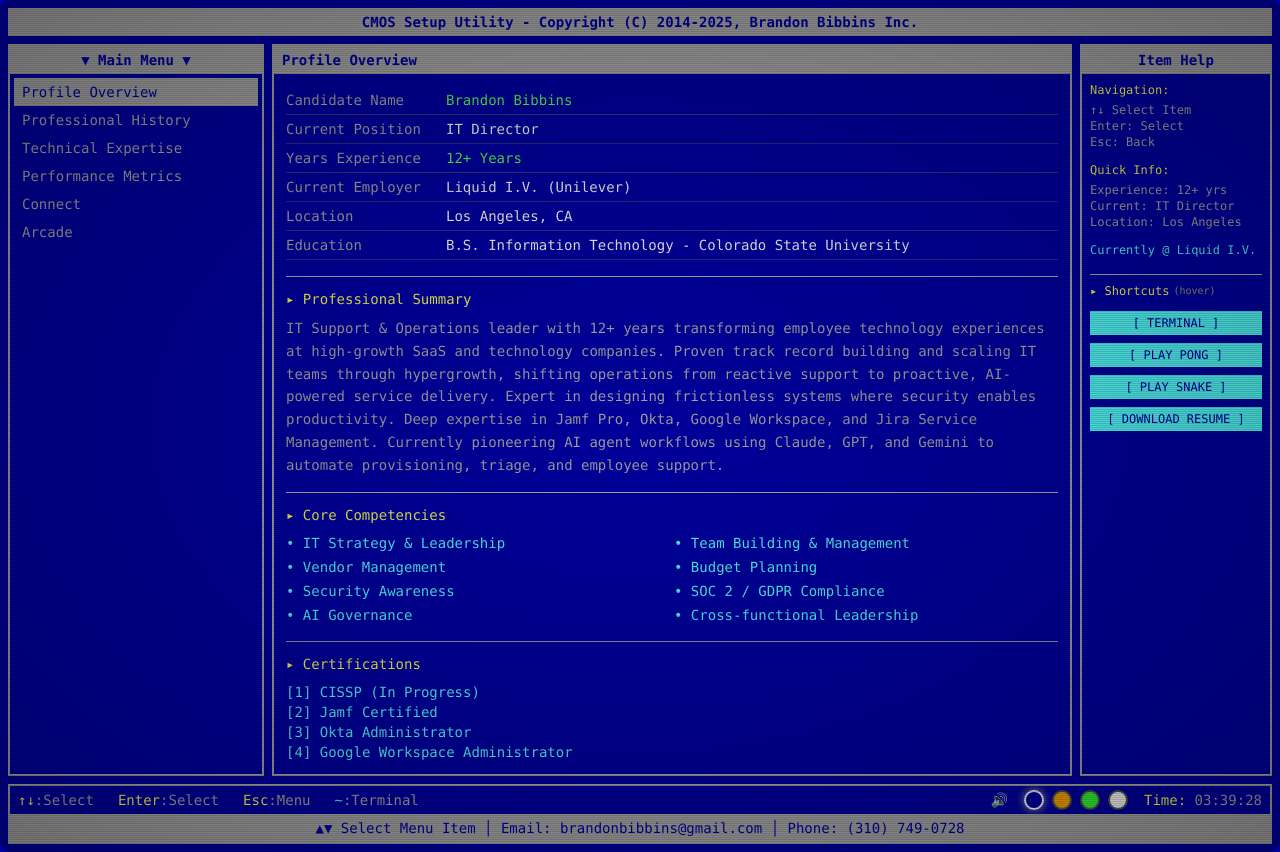
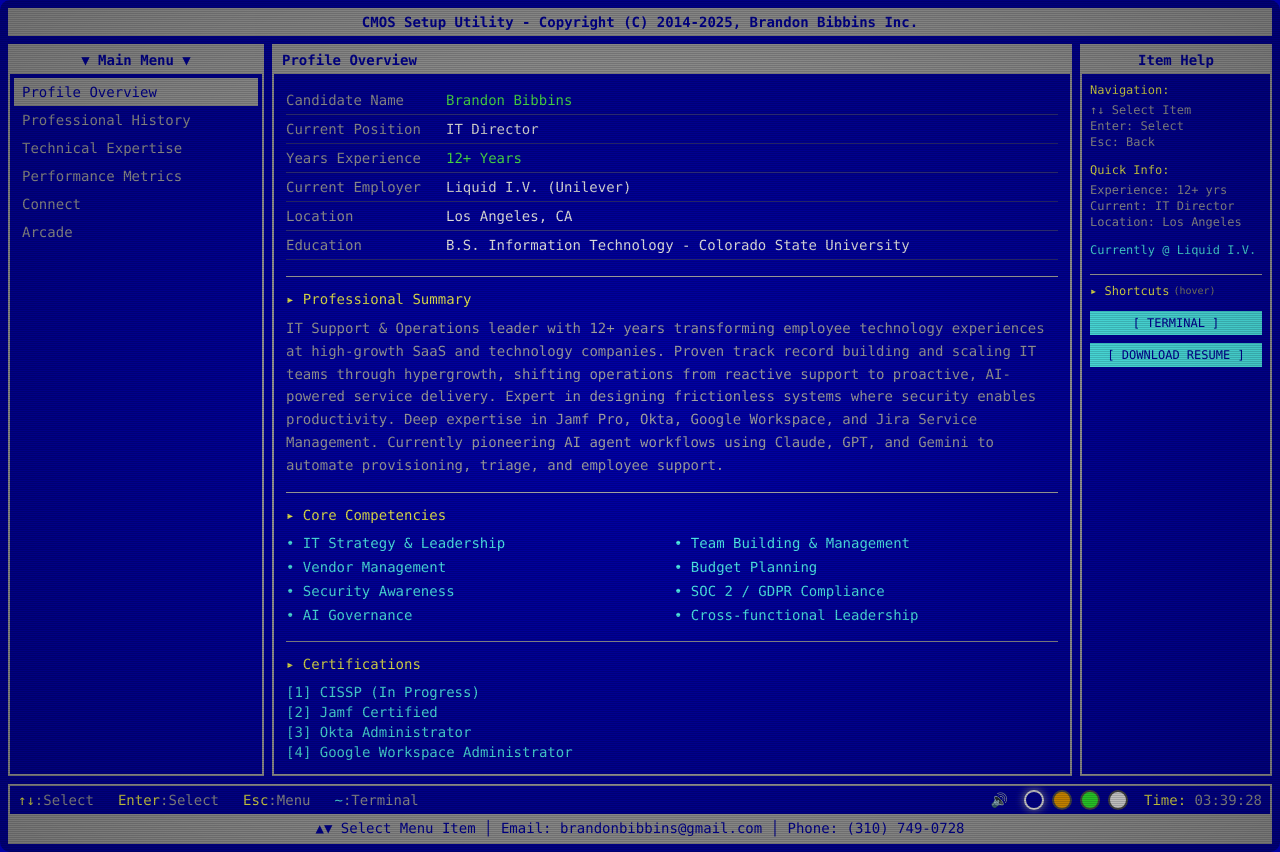
Before and after one commit to bibbsbb/bios-portfolio-v2, a Next.js app: page / in a window 1280 px wide. Built offline with nearby package versions, Linux system fonts and the light colour scheme.

Commit message:
Expand Snake and Tetris game board sizes
Increased the Snake game grid to 30x20 and updated all related calculations and rendering logic. Enlarged the Tetris board to 300x600px for better visibility. Also removed duplicate game launch buttons from the main UI.

```diff
--- a/app/page.tsx
+++ b/app/page.tsx
@@ -370,7 +370,8 @@
   }, [pongActive, pongStarted, pongWinner]);
 
   // Snake game constants
-  const GRID_SIZE = 20;
+  const GRID_WIDTH = 30;
+  const GRID_HEIGHT = 20;
   const POINTS_PER_FOOD = 10;
   const FOODS_PER_LEVEL = 5;
 
@@ -385,8 +386,8 @@
     let newFood: SnakeSegment;
     do {
       newFood = {
-        x: Math.floor(Math.random() * GRID_SIZE),
-        y: Math.floor(Math.random() * GRID_SIZE),
+        x: Math.floor(Math.random() * GRID_WIDTH),
+        y: Math.floor(Math.random() * GRID_HEIGHT),
       };
     } while (currentSnake.some(seg => seg.x === newFood.x && seg.y === newFood.y));
     return newFood;
@@ -432,7 +433,7 @@
         }
 
         // Check wall collision
-        if (newHead.x < 0 || newHead.x >= GRID_SIZE || newHead.y < 0 || newHead.y >= GRID_SIZE) {
+        if (newHead.x < 0 || newHead.x >= GRID_WIDTH || newHead.y < 0 || newHead.y >= GRID_HEIGHT) {
           setSnakeGameOver(true);
           playBeep('error');
           return prevSnake;
@@ -1738,11 +1739,11 @@
                   <span className="text-[#888]">Hi: {snakeHighScore}</span>
                   <button onClick={() => { setSnakeActive(false); resetSnakeGame(); }} className="ml-4 px-2 py-0.5 text-xs" style={{ background: '#ff5555', color: '#000' }}>QUIT</button>
                 </div>
-                <div className="flex-1 relative border-2 border-[#aaaaaa] mx-auto" style={{ width: '100%', maxWidth: '500px', aspectRatio: '1' }}>
+                <div className="flex-1 relative border-2 border-[#aaaaaa] mx-auto" style={{ width: '100%', maxWidth: '700px', aspectRatio: '1.5' }}>
                   {snake.map((segment, index) => (
-                    <div key={index} className="absolute" style={{ left: `${(segment.x / GRID_SIZE) * 100}%`, top: `${(segment.y / GRID_SIZE) * 100}%`, width: `${100 / GRID_SIZE}%`, height: `${100 / GRID_SIZE}%`, background: index === 0 ? '#55ff55' : '#33ff33', border: '1px solid #0a0a0a' }} />
+                    <div key={index} className="absolute" style={{ left: `${(segment.x / GRID_WIDTH) * 100}%`, top: `${(segment.y / GRID_HEIGHT) * 100}%`, width: `${100 / GRID_WIDTH}%`, height: `${100 / GRID_HEIGHT}%`, background: index === 0 ? '#55ff55' : '#33ff33', border: '1px solid #0a0a0a' }} />
                   ))}
-                  <div className="absolute" style={{ left: `${(food.x / GRID_SIZE) * 100}%`, top: `${(food.y / GRID_SIZE) * 100}%`, width: `${100 / GRID_SIZE}%`, height: `${100 / GRID_SIZE}%`, background: '#ff5555', borderRadius: '50%' }} />
+                  <div className="absolute" style={{ left: `${(food.x / GRID_WIDTH) * 100}%`, top: `${(food.y / GRID_HEIGHT) * 100}%`, width: `${100 / GRID_WIDTH}%`, height: `${100 / GRID_HEIGHT}%`, background: '#ff5555', borderRadius: '50%' }} />
                   {!snakeStarted && !snakeGameOver && (
                     <div className="absolute inset-0 flex items-center justify-center bg-black/70">
                       <div className="text-center">
@@ -1781,7 +1782,7 @@
                   <button onClick={() => { setTetrisActive(false); resetTetris(); }} className="ml-4 px-2 py-0.5 text-xs" style={{ background: '#ff5555', color: '#000' }}>QUIT</button>
                 </div>
                 <div className="flex gap-4 flex-1">
-                  <div className="relative border-2 border-[#aaaaaa]" style={{ width: '200px', height: '400px' }}>
+                  <div className="relative border-2 border-[#aaaaaa]" style={{ width: '300px', height: '600px' }}>
                     {tetrisBoard.map((row, y) => row.map((cell, x) => cell && (
                       <div key={`${x}-${y}`} className="absolute" style={{ left: `${x * 10}%`, top: `${y * 5}%`, width: '10%', height: '5%', background: TETRIS_COLORS[cell], border: '1px solid #0a0a0a' }} />
                     )))}
@@ -2012,39 +2013,6 @@
               style={{ background: colors.accent, color: colors.bg }}
             >
               [ TERMINAL ]
-            </button>
-
-            {/* Games Buttons */}
-            <button
-              onClick={() => {
-                setPongScore({ player: 0, cpu: 0 });
-                setPlayerY(50);
-                setCpuY(50);
-                setBallPos({ x: 50, y: 50 });
-                setBallVel({ x: 0, y: 0 });
-                setPongStarted(false);
-                setPongWinner(null);
-                setPongActive(true);
-                setTerminalOpen(true);
-                playBeep('enter');
-              }}
-              className="mt-2 w-full py-1 text-center cursor-pointer hover:opacity-80"
-              style={{ background: colors.accent, color: colors.bg }}
-            >
-              [ PLAY PONG ]
-            </button>
-
-            <button
-              onClick={() => {
-                resetSnakeGame();
-                setSnakeActive(true);
-                setTerminalOpen(true);
-                playBeep('enter');
-              }}
-              className="mt-2 w-full py-1 text-center cursor-pointer hover:opacity-80"
-              style={{ background: colors.accent, color: colors.bg }}
-            >
-              [ PLAY SNAKE ]
             </button>
 
             {/* Resume Download Button */}
@@ -2231,10 +2199,10 @@
                         key={index}
                         className="absolute"
                         style={{
-                          left: `${(segment.x / GRID_SIZE) * 100}%`,
-                          top: `${(segment.y / GRID_SIZE) * 100}%`,
-                          width: `${100 / GRID_SIZE}%`,
-                          height: `${100 / GRID_SIZE}%`,
+                          left: `${(segment.x / GRID_WIDTH) * 100}%`,
+                          top: `${(segment.y / GRID_HEIGHT) * 100}%`,
+                          width: `${100 / GRID_WIDTH}%`,
+                          height: `${100 / GRID_HEIGHT}%`,
                           background: index === 0 ? '#55ff55' : '#33ff33',
                           border: '1px solid #0a0a0a',
                         }}
@@ -2244,10 +2212,10 @@
                     <div
                       className="absolute"
                       style={{
-                        left: `${(food.x / GRID_SIZE) * 100}%`,
-                        top: `${(food.y / GRID_SIZE) * 100}%`,
-                        width: `${100 / GRID_SIZE}%`,
-                        height: `${100 / GRID_SIZE}%`,
+                        left: `${(food.x / GRID_WIDTH) * 100}%`,
+                        top: `${(food.y / GRID_HEIGHT) * 100}%`,
+                        width: `${100 / GRID_WIDTH}%`,
+                        height: `${100 / GRID_HEIGHT}%`,
                         background: '#ff5555',
                         borderRadius: '50%',
                       }}
```
